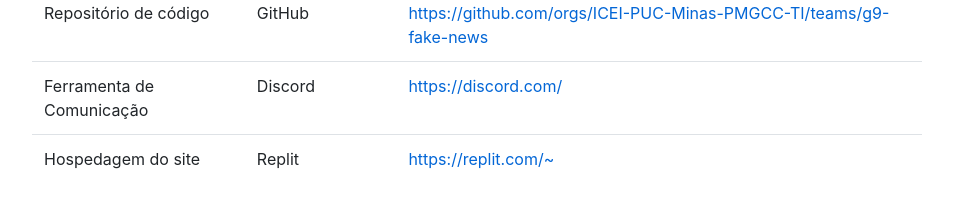
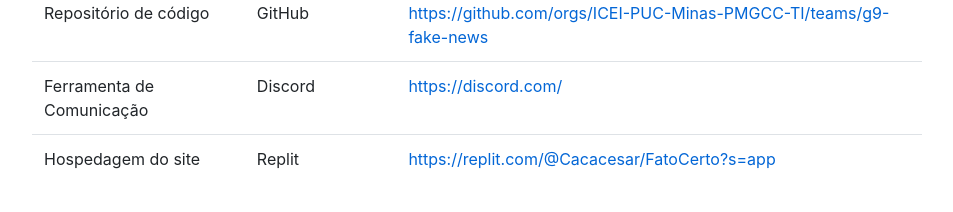
Before and after one commit to ICEI-PUC-Minas-PMGCC-TI/ti-1-pmg-cc-m-20241-g9-fake-news, a plain HTML site: page docs/index.html in a window 1280 px wide. Shown: the part 10803-11015 px from the top of the page, without its empty margins (293-1246 px from the left). Drawn offline with Linux system fonts and the light colour scheme.

Commit message:
docs: hospedagem

```diff
--- a/docs/index.html
+++ b/docs/index.html
@@ -660,7 +660,7 @@
                   <tr>
                     <td>Hospedagem do site</td>
                     <td>Replit</td>
-                    <td><a href="https://replit.com/~" target="_blank">https://replit.com/~</a></td>
+                    <td><a href="https://replit.com/@Cacacesar/FatoCerto?s=app" target="_blank">https://replit.com/@Cacacesar/FatoCerto?s=app</a></td>
                   </tr>
                 </tbody>
               </table>
```
